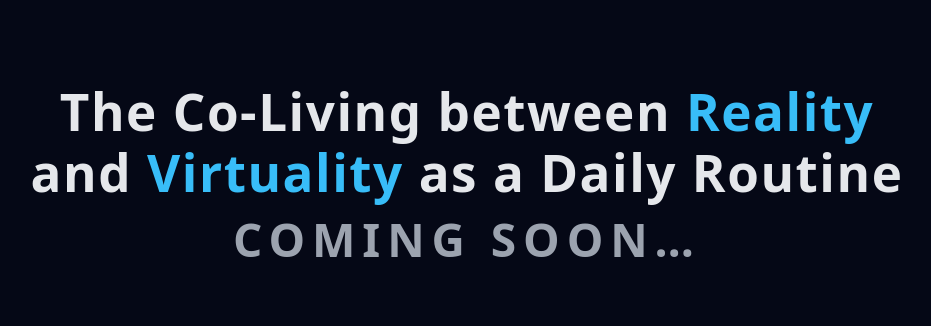
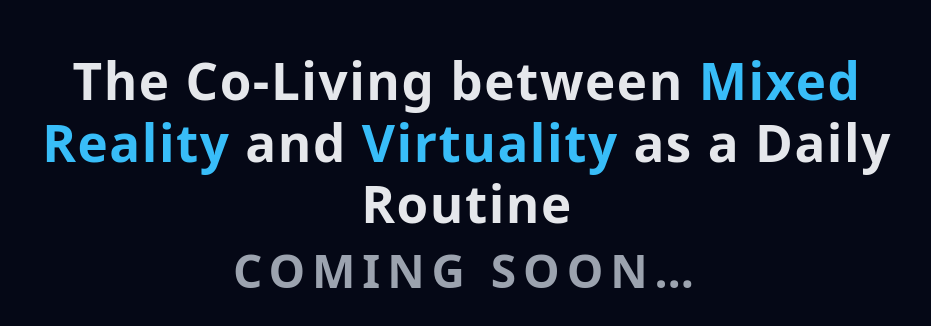
Before and after one commit to ColivingVRXR/CHI2026, a plain HTML site: page index.html in a window 1280 px wide. Shown: the part 226-552 px from the top of the page, without its empty margins (173-1104 px from the left). Drawn offline with Linux system fonts and the light colour scheme.

Commit message:
Update index.html

```diff
--- a/index.html
+++ b/index.html
@@ -38,7 +38,7 @@
 </head>
 <body>
   <h1>
-    The Co-Living between <span class="highlight">Reality</span> and <span class="highlight">Virtuality</span> as a Daily Routine
+    The Co-Living between <span class="highlight">Mixed Reality</span> and <span class="highlight">Virtuality</span> as a Daily Routine
     <span class="muted">coming soon…</span>
   </h1>
 </body>
```
